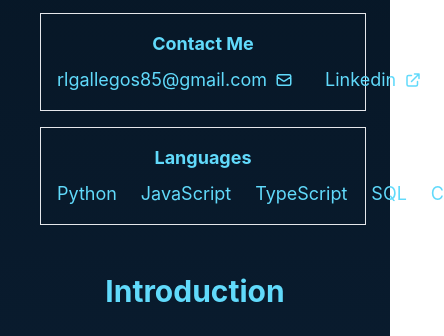
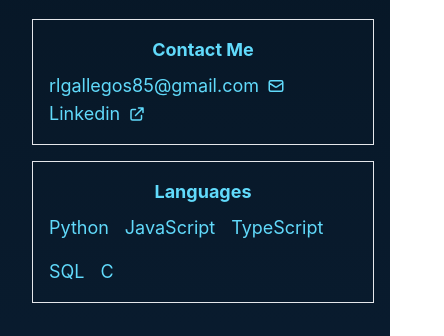
Before and after one commit to rlgallegos/robert-gallegos-portfolio-website, a React (Create React App) app: page / in a window 390 px wide. Shown: the part 255-591 px from the top of the page, 444 px wide, since content can reach past the window. Built offline with nearby package versions, Linux system fonts and the light colour scheme.

Commit message:
Finished mobile CSS too

```diff
--- a/src/components/App.js
+++ b/src/components/App.js
@@ -24,7 +24,7 @@ function App() {
   return (
     <div className='App bg-cover bg-center bg-no-repeat bg-gradient-to-b from-darkBlue to-lightBlue'>
       {popup && <ProjectDetailsPopup project={popup} setPopup={setPopup} setIsBlurry={setIsBlurry} />}
-      <main className={`mx-2 md:mx-6 py-2 md:py-6 flex flex-col ${isBlurry && 'blur'}`}>
+      <main className={`sm:mx-2 md:mx-6 py-2 md:py-6 flex flex-col ${isBlurry && 'blur'}`}>
           <Intro />
           <PortfolioSection onPopup={handlePopup}/>
           <EducationSection />
--- a/src/components/EducationCard.js
+++ b/src/components/EducationCard.js
@@ -13,10 +13,10 @@ function EducationCard({education}) {
 
     return (
         <div className={tailwindCSSSection} data-aos='fade-right'>
-            <div className="w-1/4 flex items-center">
+            <div className="w-1/2 sm:w-1/4 flex items-center">
                 <img className="w-3/4 mx-auto p-4" src={education.image} alt="institution logo"/>
             </div>
-            <div className="w-3/4 pb-8">
+            <div className="w-4/5 sm:w-3/4 pb-8">
                 <h3 className="text-secondary text-xl font-bold my-4">{education.name}</h3>
                 <p className="text-left text-secondary my-8">{descriptionParagraphs}</p>
                 <h5 className="text-secondary text-lg font-bold mb-2">Skills acquired:</h5>
--- a/src/components/Intro.js
+++ b/src/components/Intro.js
@@ -18,7 +18,7 @@ function Intro(){
                     </div>
                     <div className="my-4 border border-color-secondary p-4 text-right">
                         <h3 className={tailwindCSSSubtitle + ' font-bold text-center mb-2'}>Contact Me</h3>
-                        <div className="flex flex-row justify-evenly gap-6">
+                        <div className="flex flex-col sm:flex-row sm:justify-evenly sm:gap-6">
                             <a href="mailto:rlgallegos85@gmail.com" className={tailwindCSSSubtitle + ' flex items-center'}>
                                 rlgallegos85@gmail.com<HiOutlineMail className="text-secondary mx-2" />
                             </a>
@@ -30,7 +30,7 @@ function Intro(){
 
                     <div className="my-4 text-left border border-color-secondary p-4">
                         <h3 className={tailwindCSSSubtitle + ' font-bold text-center mb-2'}>Languages</h3>
-                        <ul className="text-secondary text-lg flex flex-row justify-evenly gap-6">
+                        <ul className="text-secondary text-lg flex flex-wrap gap-4 sm:flex-row sm:justify-evenly sm:gap-6">
                             <li>Python</li>
                             <li>JavaScript</li>
                             <li>TypeScript</li>
--- a/src/components/ProjectDetailsPopup.js
+++ b/src/components/ProjectDetailsPopup.js
@@ -23,7 +23,7 @@ function ProjectDetailsPopup({project, setPopup, setIsBlurry}){
                 <div className="p-2 lg:p-4">
                     <h2 className="text-secondary text-3xl font-bold my-4">{project.title}</h2>
                     <div className="border-2 border-secondary rounded-lg ring-2 ring-offset-2 ring-secondary p-4 my-4 flex flex-col">
-                        <video src={project.video} autoPlay loop muted></video>
+                        <video src={project.video} autoPlay loop muted playsInline></video>
                     </div>
                     <h3 className="text-secondary text-lg font-bold text-left md:mx-8 mt-8 mb-4">Description:</h3>
                     {/* <p className="text-secondary text-justify mx-8">{project.description}</p> */}
```
